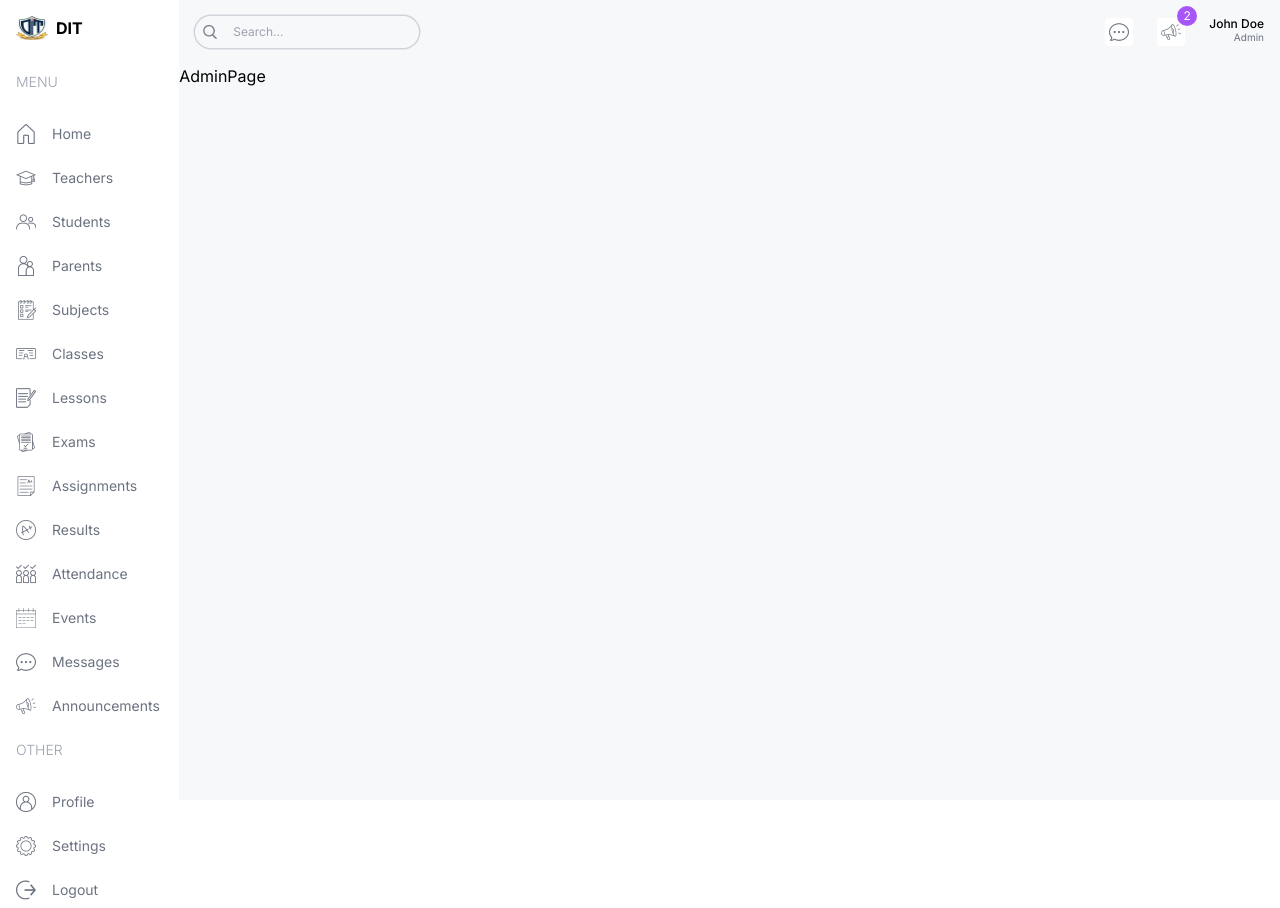
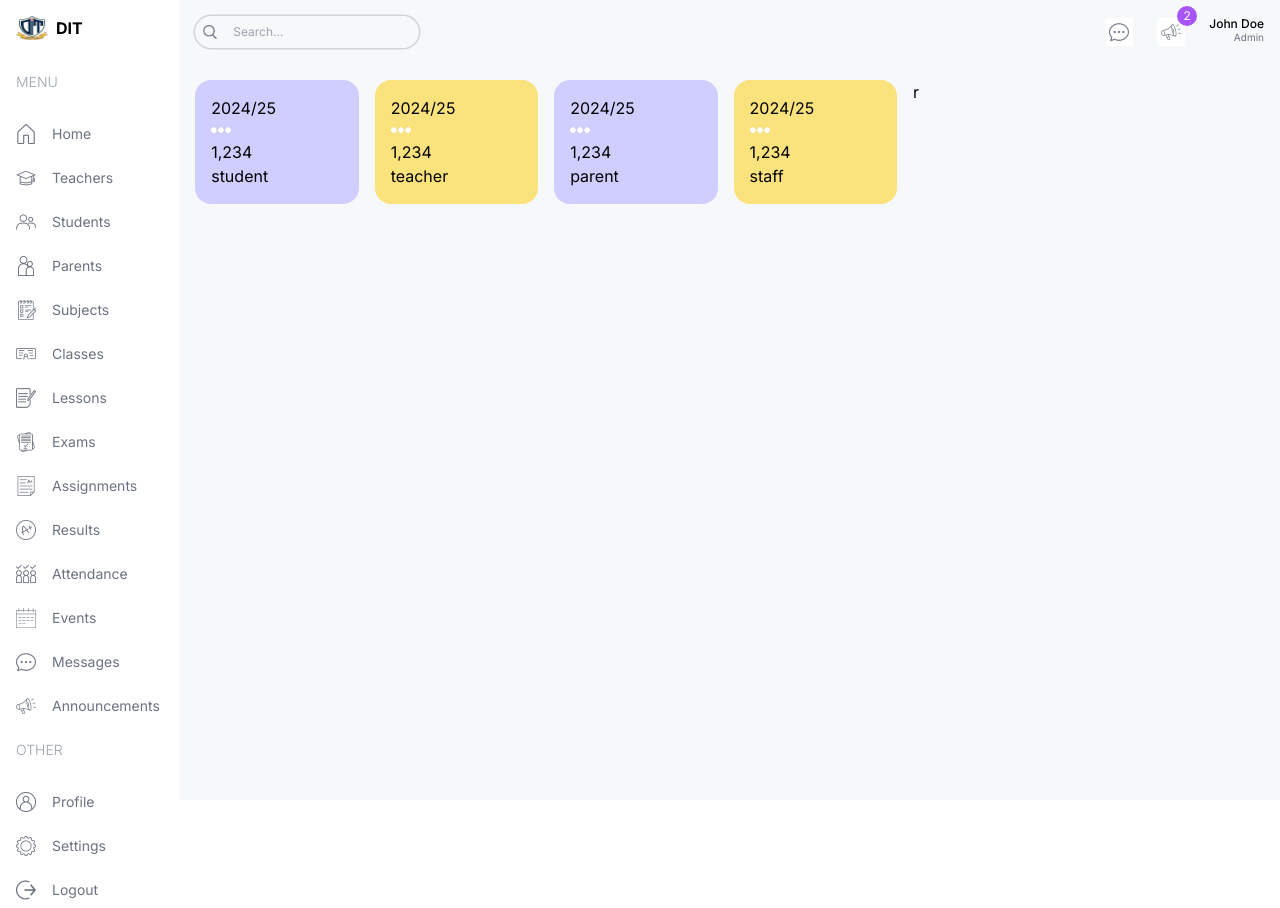
Before and after one commit to umarabdullah-991/Department-Management-System-FYP, a Next.js app in the folder Front-End/: page /admin in a window 1280 px wide. Built offline with nearby package versions, Linux system fonts and the light colour scheme.

Commit message:
custom colors are add in talwind.config, and user card file created in components, add user card component in admin page and left right separation in Admin page

```diff
--- a/Front-End/src/app/(dashboard)/admin/page.tsx
+++ b/Front-End/src/app/(dashboard)/admin/page.tsx
@@ -1,6 +1,20 @@
+import UserCard from "@/components/UserCard"
 const AdminPage = () => {
     return (
-        <div className = ''> AdminPage </div>
+        <div className = 'p-4 flex gap-4 flex-col md:flex-row'>
+            {/* {LEFT} */}
+            <div  className="w-full lg:w-2/3">
+            {/* {UserCard} */}
+                <div className="flex gap-4 justify-between flex-wrap">
+                <UserCard type="student"/>
+                <UserCard type="teacher"/>
+                <UserCard type="parent"/>
+                <UserCard type="staff"/>
+                </div>
+            </div>
+            {/* {RIGHT} */}
+            <div className="w-full lg:w-1/3">r</div>
+        </div>
     )
 }
 export default AdminPage;
--- /dev/null
+++ b/Front-End/src/components/UserCard.tsx
@@ -0,0 +1,14 @@
+import Image from "next/image"
+const UserCard = ({type}: {type:string}) => {
+    return(
+    <div className='rounded-2xl odd:bg-customPurple even:bg-customYellow p-4 flex-1'>
+        <div className="">
+            <span>2024/25</span>
+            <Image src="/more.png" alt="" width={20} height={20}/>
+        </div>
+        <h1>1,234</h1>
+        <h2>{type}</h2>
+    </div>
+    );
+};
+export default UserCard
--- a/Front-End/tailwind.config.ts
+++ b/Front-End/tailwind.config.ts
@@ -8,13 +8,21 @@ const config: Config = {
   ],
   theme: {
     extend: {
+      colors: {
+        customBlueLight: "#C3EBFA",
+        customBlueLighter: "#EDF9FD",
+        customPurple: "#CFCEFF",
+        customPurpleLight: "#F1F0FF",
+        customYellow: "#FAE27C",
+        customYellowLight: "#FEFCE8",
+      },
       backgroundImage: {
         "gradient-radial": "radial-gradient(var(--tw-gradient-stops))",
-        "gradient-conic":
-          "conic-gradient(from 180deg at 50% 50%, var(--tw-gradient-stops))",
+        "gradient-conic": "conic-gradient(from 180deg at 50% 50%, var(--tw-gradient-stops))",
       },
     },
   },
   plugins: [],
 };
+
 export default config;
```
